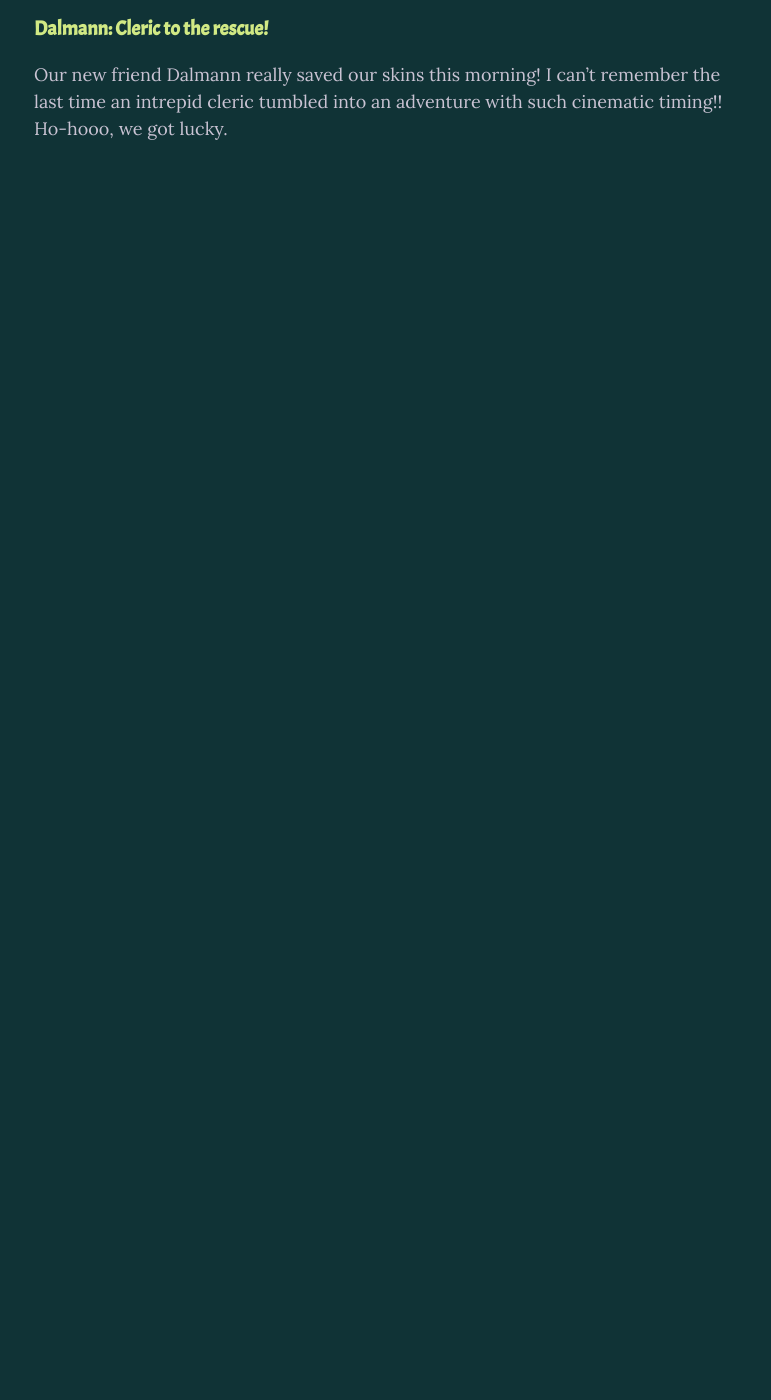
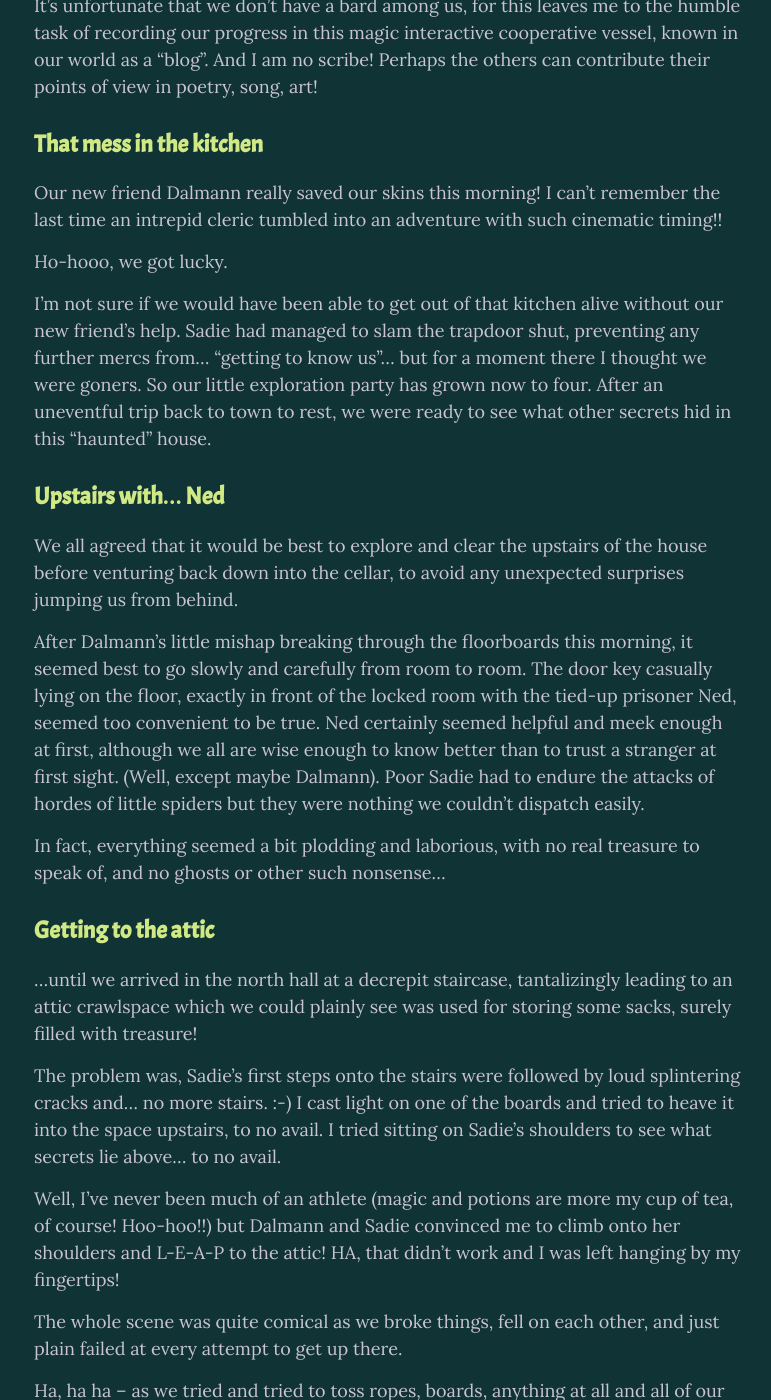
Before and after one commit to billyc/glint-of-valor, a Jekyll site: the page built from _posts/2020-06-28-new-friends.md, in a window 1280 px wide and 1400 px high, scrolled down 878 px. Shown: the whole window, without its empty margins (252-1023 px from the left). Built offline with Jekyll 4.4.1, drawn with Linux system fonts in a browser that asks for light colours; before the commit the page ends 1035 px from its top, so only the background shows below that; some of the changed text lies outside the part shown.

Commit message:
add story

```diff
--- a/_posts/2020-06-28-new-friends.md
+++ b/_posts/2020-06-28-new-friends.md
@@ -6,6 +6,46 @@ layout: post
 summary: "Now that the hordes of creepy little spiders and those biting, blood-sucking stirges have been dispatched, it's time to take a rest and record the day's work thus far..."
 ---
 
-### Dalmann: Cleric to the rescue!
+It's unfortunate that we don't have a bard among us, for this leaves me to the humble task of recording our progress in this magic interactive cooperative vessel, known in our world as a "blog". And I am no scribe! Perhaps the others can contribute their points of view in poetry, song, art!
 
-Our new friend Dalmann really saved our skins this morning! I can't remember the last time an intrepid cleric tumbled into an adventure with such cinematic timing!! Ho-hooo, we got lucky.
+## That mess in the kitchen
+
+Our new friend Dalmann really saved our skins this morning! I can't remember the last time an intrepid cleric tumbled into an adventure with such cinematic timing!!
+
+Ho-hooo, we got lucky.
+
+I'm not sure if we would have been able to get out of that kitchen alive without our new friend's help. Sadie had managed to slam the trapdoor shut, preventing any further mercs from... "getting to know us"... but for a moment there I thought we were goners. So our little exploration party has grown now to four. After an uneventful trip back to town to rest, we were ready to see what other secrets hid in this "haunted" house.
+
+## Upstairs with... Ned
+
+We all agreed that it would be best to explore and clear the upstairs of the house before venturing back down into the cellar, to avoid any unexpected surprises jumping us from behind.
+
+After Dalmann's little mishap breaking through the floorboards this morning, it seemed best to go slowly and carefully from room to room. The door key casually lying on the floor, exactly in front of the locked room with the tied-up prisoner Ned, seemed too convenient to be true. Ned certainly seemed helpful and meek enough at first, although we all are wise enough to know better than to trust a stranger at first sight. (Well, except maybe Dalmann). Poor Sadie had to endure the attacks of hordes of little spiders but they were nothing we couldn't dispatch easily.
+
+In fact, everything seemed a bit plodding and laborious, with no real treasure to speak of, and no ghosts or other such nonsense...
+
+## Getting to the attic
+
+...until we arrived in the north hall at a decrepit staircase, tantalizingly leading to an attic crawlspace which we could plainly see was used for storing some sacks, surely filled with treasure!
+
+The problem was, Sadie's first steps onto the stairs were followed by loud splintering cracks and... no more stairs. :-) I cast light on one of the boards and tried to heave it into the space upstairs, to no avail. I tried sitting on Sadie's shoulders to see what secrets lie above... to no avail.
+
+Well, I've never been much of an athlete (magic and potions are more my cup of tea, of course! Hoo-hoo!!) but Dalmann and Sadie convinced me to climb onto her shoulders and L-E-A-P to the attic! HA, that didn't work and I was left hanging by my fingertips!
+
+The whole scene was quite comical as we broke things, fell on each other, and just plain failed at every attempt to get up there.
+
+Ha, ha ha -- as we tried and tried to toss ropes, boards, anything at all and all of our ruckus awoke the six nasty little [Stirges](https://duckduckgo.com/?t=ffab&q=stirge&atb=v220-1&iax=images&ia=images) hiding within!
+
+Believe me, you do not want six stirges coming for your blood. Their bite is nasty! The creatures immediately swooped down and attacked yours truly, Sadie, and GLERP. (Dalmann was still hanging back in a defensive position). Once they bite you, stirges STICK to you and suck blood, like awful carnivorous or blood-sucking bat/mosquito beasts.
+
+Sadie used her bow to deftly impale one on the ceiling rafters. The others proceeded to attack us and injure us quite severely in turn -- Dalmann had to expend some of his healing powers, and I my last healing potion, to keep us in full health. But it turns out, while a stirge snacking on your leg is quite serious, its own skin is paper-thin and the slightest of successful attacks renders it harmless or dead.
+
+## In the attic
+
+Victory does have its spoils: one final attempted at tossing -ME- up into the attic (why didn't we try that before?) from the Dalmann's magically-repaired staircase (why didn't we try THAT before?) was finally successful.
+
+This strange little sailor doll that I found by the sacks (full of junk)-- with deep jade eyes that are surely worth a fortune -- seems like it might be part of a larger story, perhaps even magical. What have we stumbled into in this rickety old house?
+
+No ghosts so far, that's for sure.
+
+And with that I take a small rest now.
```
Also changed, not shown: _data/characters.yml (+11 -1 lines).
